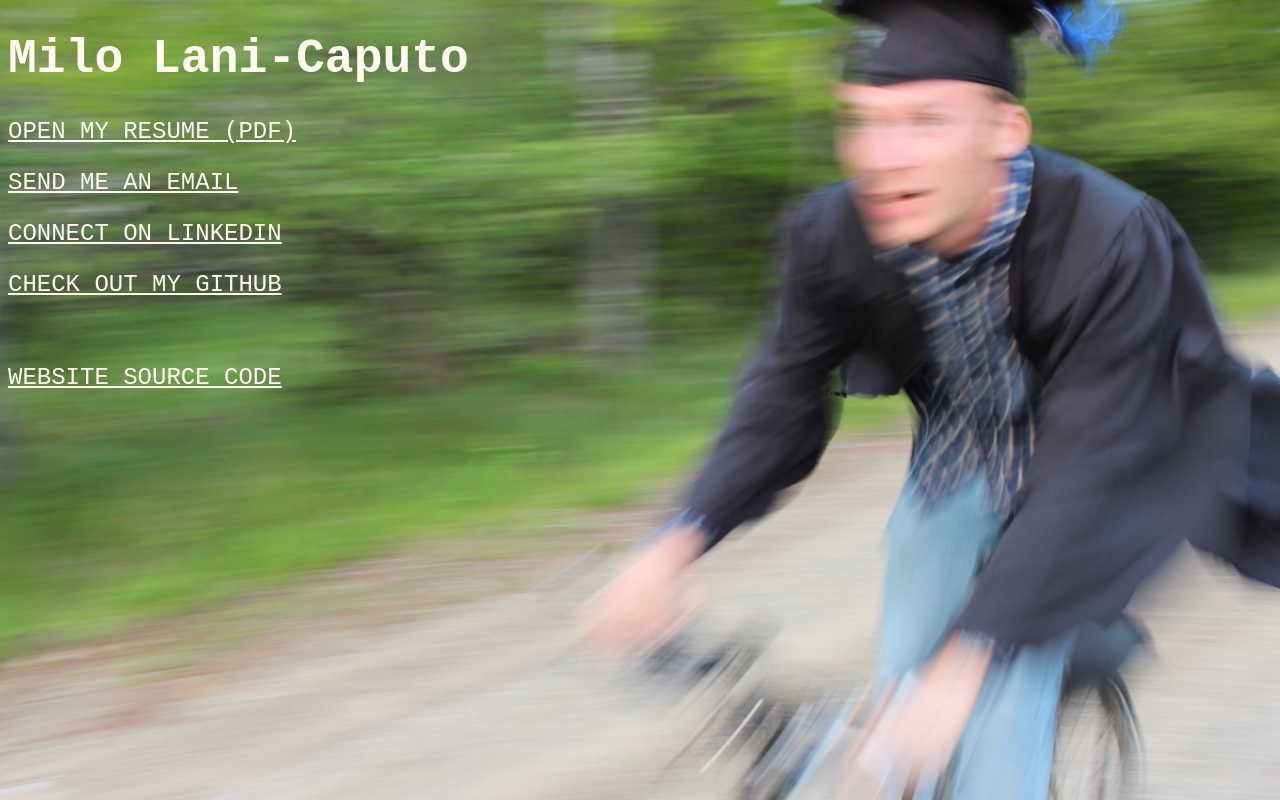
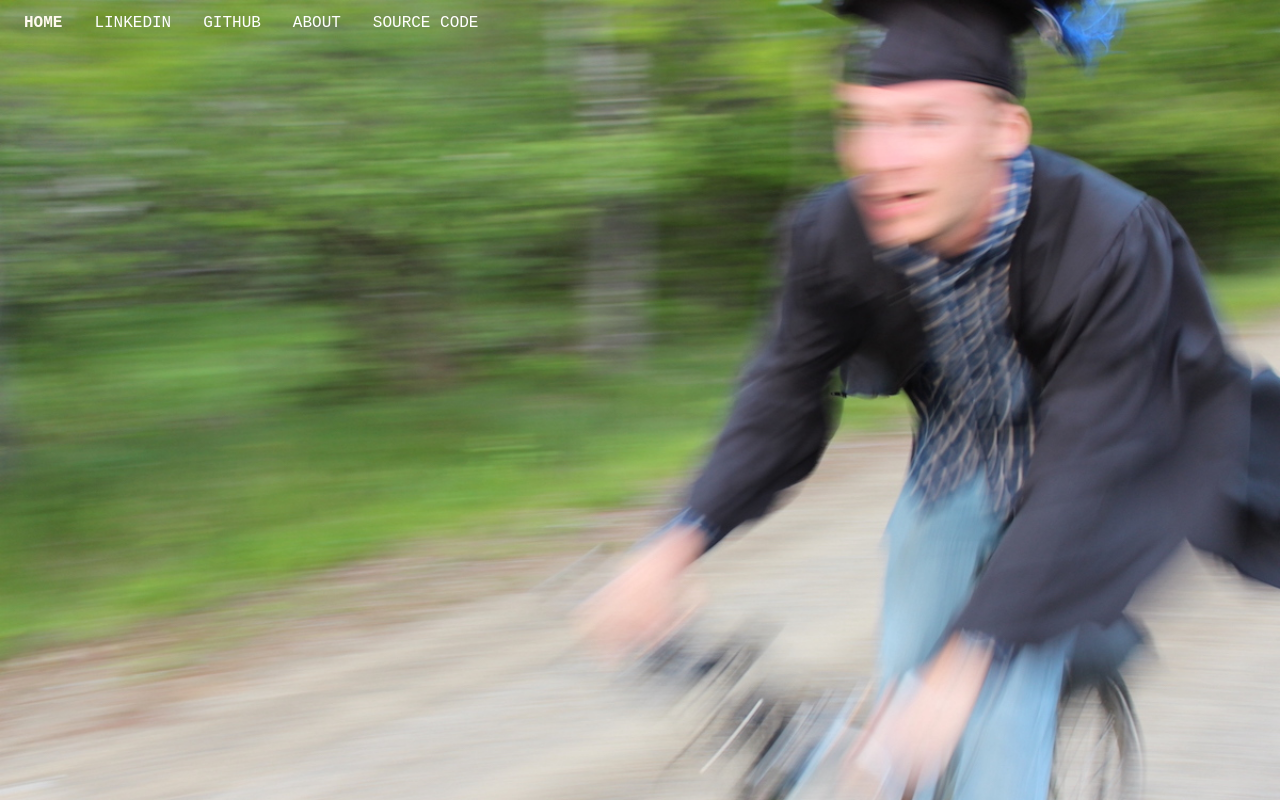
Before and after one commit to mlanicaputo/mlanicaputo.github.io, a plain HTML site: page index.html in a window 1280 px wide. Drawn offline with Linux system fonts and the light colour scheme.

Commit message:
Add menu bar

```diff
--- a/index.html
+++ b/index.html
@@ -5,32 +5,17 @@
 
   <title>Milo Lani-Caputo</title>
 
-  <head>
-    <h1>Milo Lani-Caputo</h1>
-  </head>
+
+  <ul>
+    <li><a href="./index.html"><b>HOME</b></a></li>
+    <li><a href="https://www.linkedin.com/in/milo-lc">LINKEDIN</a></li>
+    <li><a href="https://www.github.com/mlanicaputo">GITHUB</a></li>
+    <li><a href="">ABOUT</a></li>
+    <li><a href="https://github.com/mlanicaputo/mlanicaputo.github.io">SOURCE CODE</a></li>
+  </ul>
 
   <body>
-    <p>
-      <a href="./resume.pdf">OPEN MY RESUME (PDF)</a>
-    </p>
 
-    <p>
-      <a href=mailto:"mlanicaputo@gmail.com">SEND ME AN EMAIL</a>
-    </p>
-
-    <p>
-      <a href="https://www.linkedin.com/in/milo-lc">CONNECT ON LINKEDIN</a>
-    </p>
-
-    <p>
-      <a href="https://www.github.com/mlanicaputo">CHECK OUT MY GITHUB</a>
-    </p>
-
-    <br>
-
-    <p>
-      <a href="https://github.com/mlanicaputo/mlanicaputo.github.io">WEBSITE SOURCE CODE</a>
-    </p>
   </body>
 
 </html>
--- a/style.css
+++ b/style.css
@@ -1,6 +1,10 @@
 * {
     font-family: 'Courier New', Courier, monospace;
     color: floralwhite;
+
+}
+
+body {
     background-image: url("./grad_on_bike.JPG");
     background-repeat: no-repeat;
     background-attachment: fixed;
@@ -14,3 +18,34 @@ h1 {
 p {
     font-size: 24px;
 }
+
+ul {
+    list-style-type: none;
+    margin: 0;
+    padding: 0;
+    overflow: hidden;
+    position: fixed;
+    top: 0;
+    width: 100%;
+}
+
+li {
+float: left;
+}
+
+li a {
+display: block;
+color: white;
+text-align: center;
+padding: 14px 16px;
+text-decoration: none;
+}
+
+/* Change the link color to #111 (black) on hover */
+li a:hover {
+background-color: #111;
+}
+
+.active {
+    background-color: #04AA6D;
+  }
```
Also changed, not shown: 1 other file.
